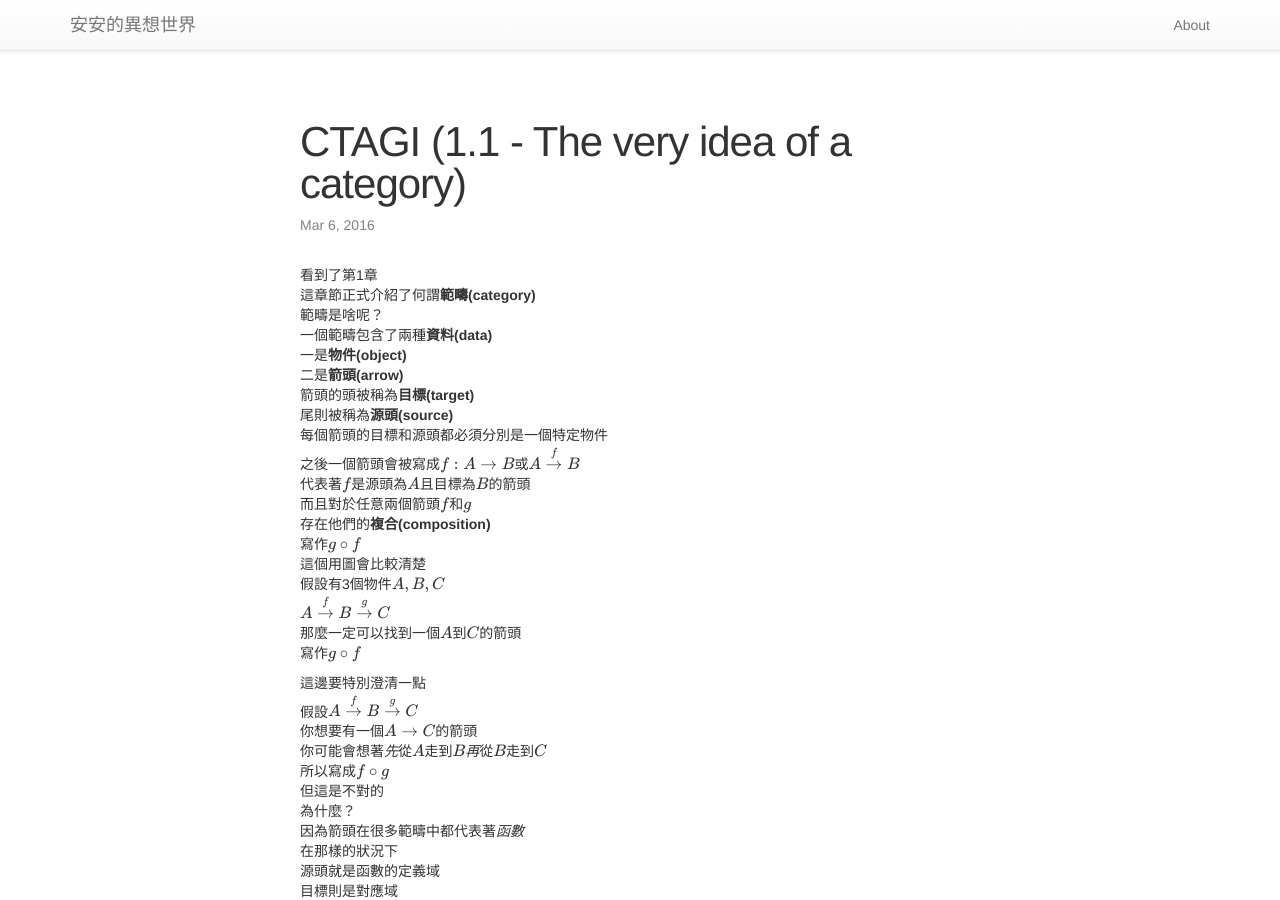
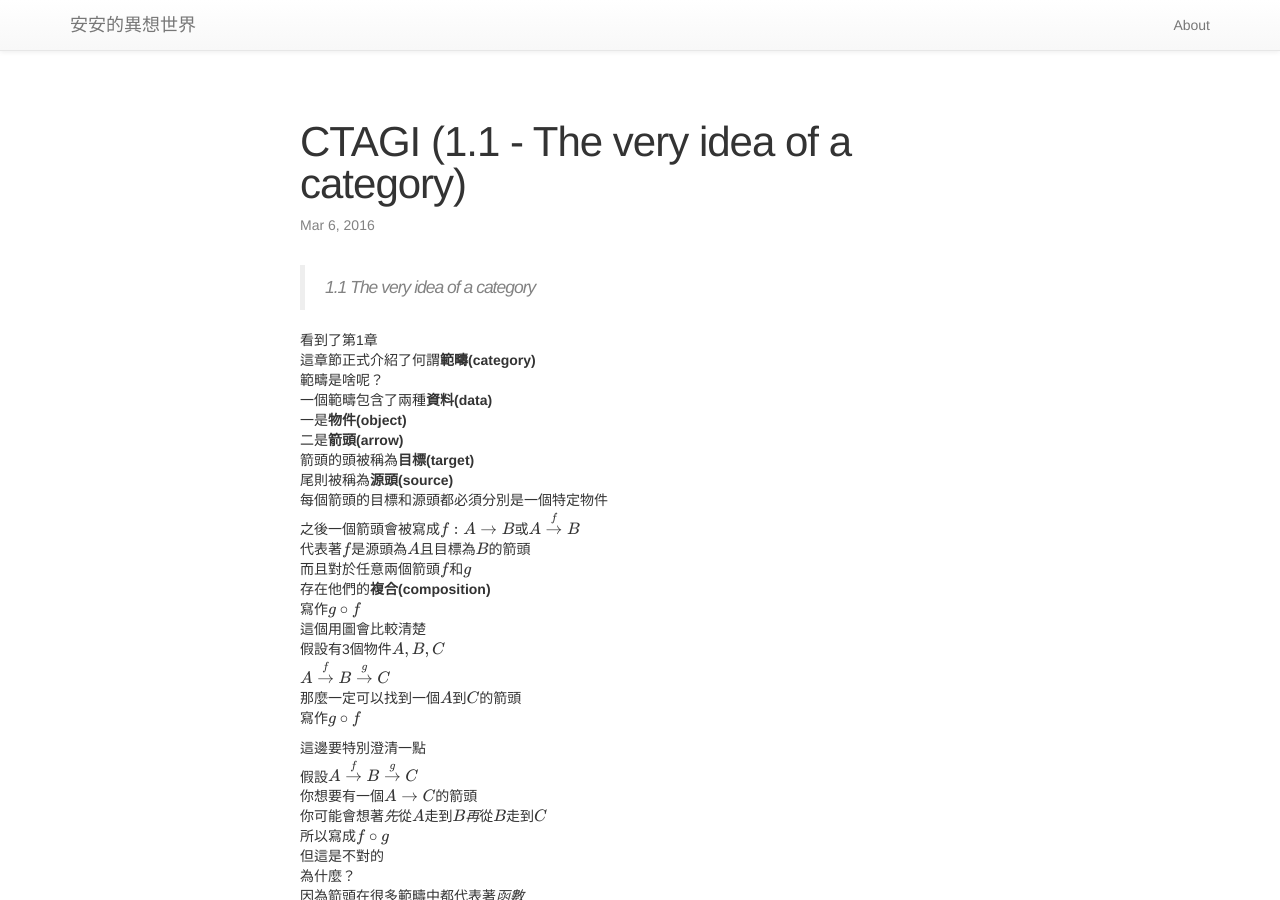
Before and after one commit to AndyShiue/AndyShiue.github.io, a Jekyll site: the page built from _posts/CTAGI/2016-03-06-CTAGI-The-very-idea-of-a-category.md, in a window 1280 px wide and 900 px high. Built offline with Jekyll 4.4.1, drawn with Linux system fonts in a browser that asks for light colours; formulas are drawn with MathJax 3; comment, search, counter and statistics services are not loaded.

Commit message:
Fix things.

```diff
--- a/_posts/CTAGI/2016-03-06-CTAGI-The-very-idea-of-a-category.md
+++ b/_posts/CTAGI/2016-03-06-CTAGI-The-very-idea-of-a-category.md
@@ -3,6 +3,8 @@ layout: post
 title: "CTAGI (1.1 - The very idea of a category)"
 categories: lambda
 ---
+
+> 1.1 The very idea of a category
 
 看到了第1章
 這章節正式介紹了何謂**範疇(category)**
```
